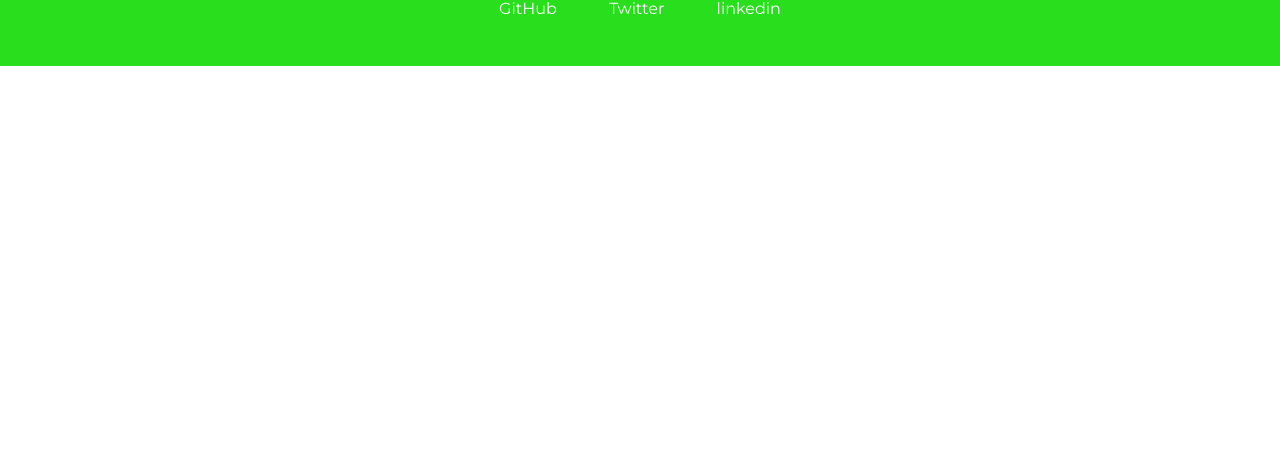
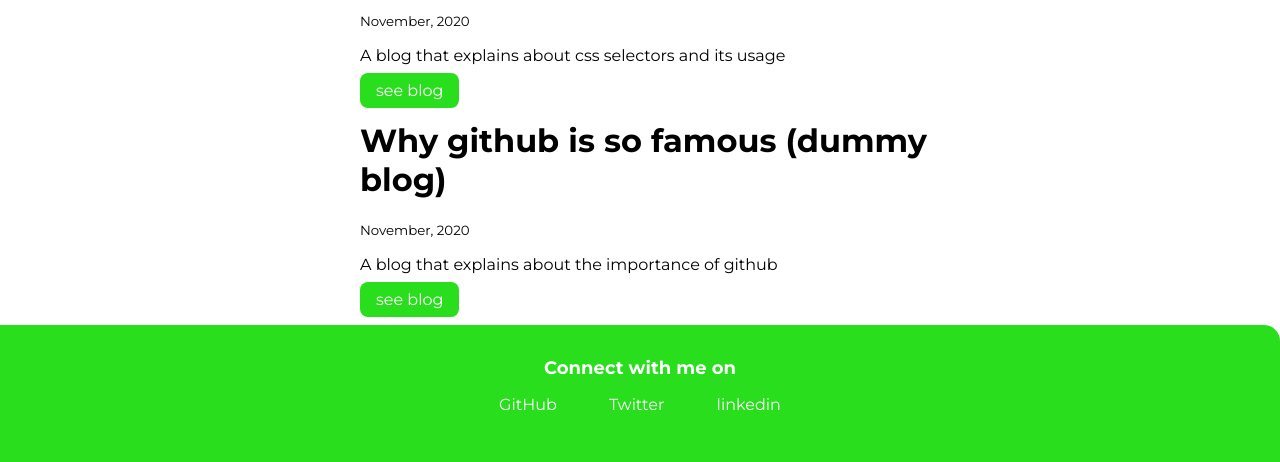
Before and after one commit to charanbolisetti/charannaidu-portfolio.com, a plain HTML site: page blogs.html in a window 1280 px wide. Shown: the part 633-1095 px from the top of the page. Before the commit the page ends 800 px from the top, so only its background shows below. Drawn offline with Linux system fonts and the light colour scheme.

Commit message:
feat: added new content

```diff
--- a/blogs.html
+++ b/blogs.html
@@ -26,6 +26,26 @@
         <img src="/images/hero2.svg" class="hero-img"/>
         <h1 class="hero-heading">my<span class="heading-inverted"> blogs</span></h1>
     </header>
+
+
+    <ul class="list-non-bullet">
+        <li>
+            <div class="container container-center margin-md">
+                <h1>CSS Selectors (dummy blog)</h1>
+                <small>November, 2020</small>
+                <p>A blog that explains about css selectors and its usage</p>
+                <a class="link primary-link" href="">see blog</a>
+            </div>
+        </li>
+        <li>
+            <div class="container container-center margin-md">
+                <h1>Why github is so famous (dummy blog)</h1>
+                <small>November, 2020</small>
+                <p>A blog that explains about the importance of github</p>
+                <a class="link primary-link" href="">see blog</a>
+            </div>
+        </li>
+    </ul>
     <footer class="footer">
         <div class="footer-header">Connect with me on</div>
         <ul class="social-links list-non-bullet">
```
